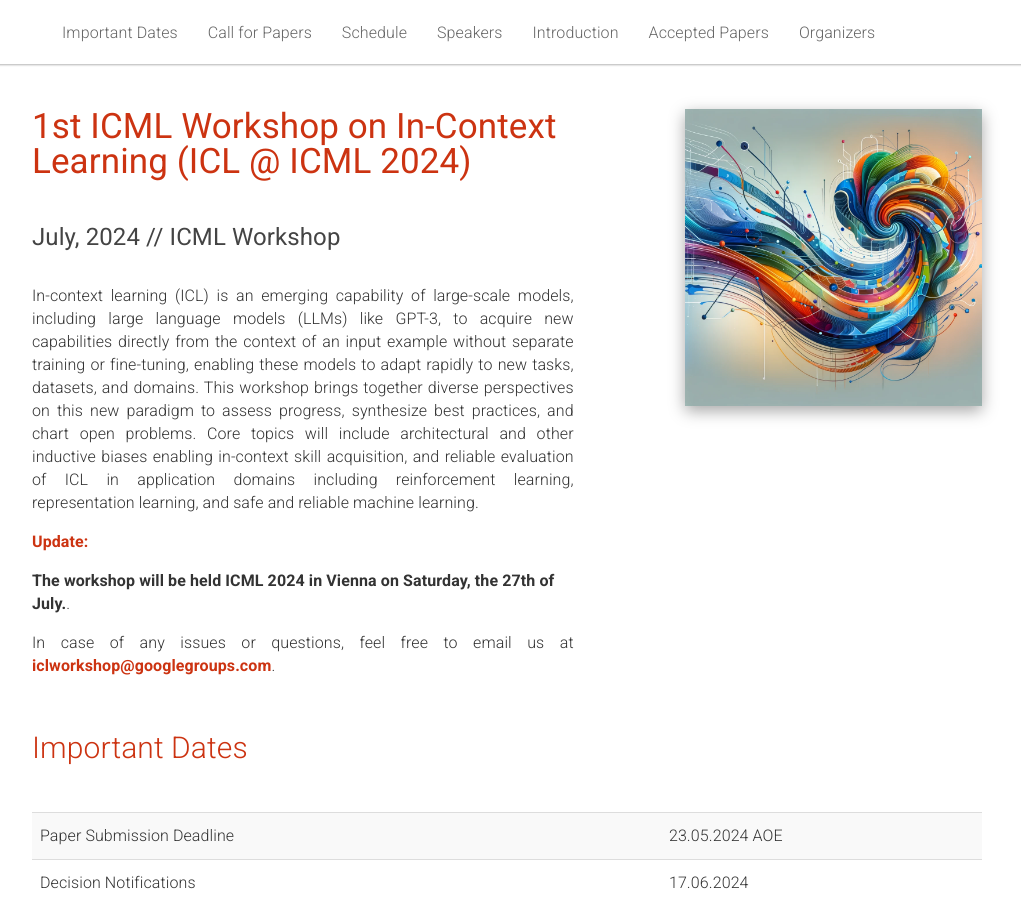
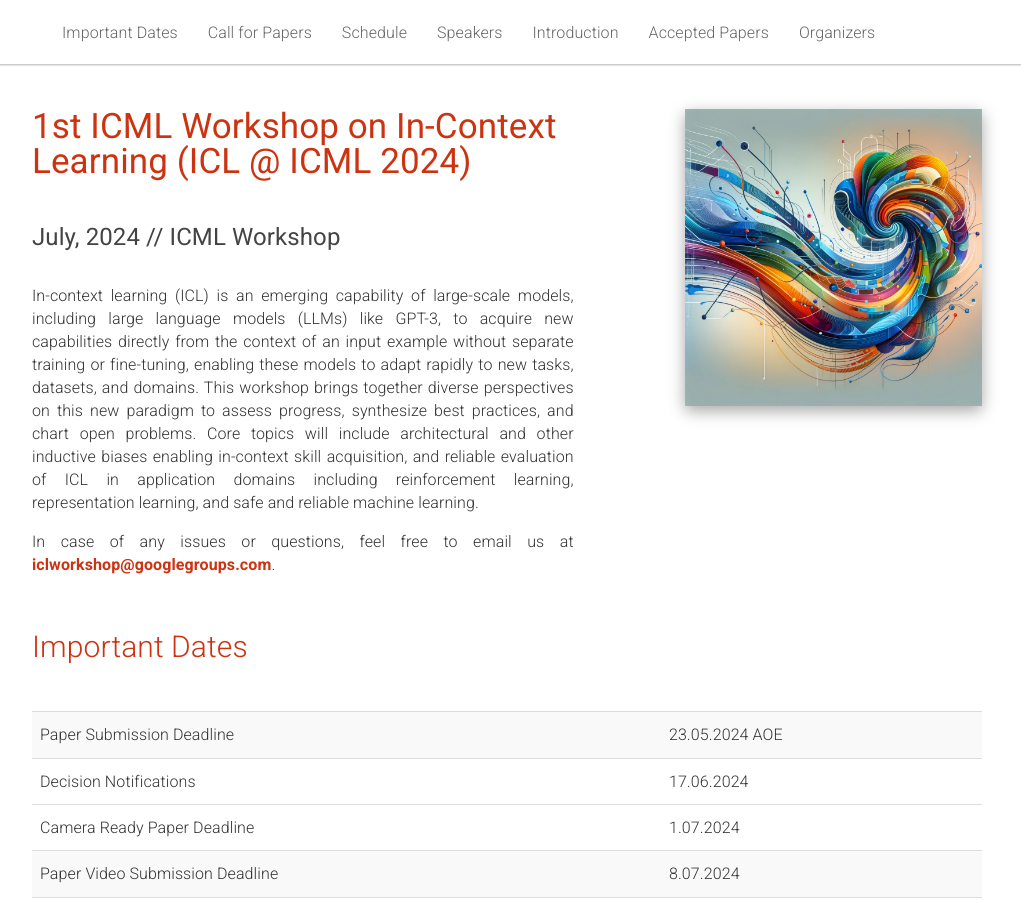
Before and after one commit to iclworkshop/iclworkshop.github.io, a Jekyll site: the page built from _pages/home.md, in a window 1280 px wide and 900 px high. Shown: the whole window, without its empty margins (133-1154 px from the left). Built offline with Jekyll 4.4.1, drawn with Linux system fonts in a browser that asks for light colours.

Commit message:
Update home.md

```diff
--- a/_pages/home.md
+++ b/_pages/home.md
@@ -18,9 +18,6 @@ acknowledgements: ""
 <p>
 In-context learning (ICL) is an emerging capability of large-scale models, including large language models (LLMs) like GPT-3, to acquire new capabilities directly from the context of an input example without separate training or fine-tuning, enabling these models to adapt rapidly to new tasks, datasets, and domains. This workshop brings together diverse perspectives on this new paradigm to assess progress, synthesize best practices, and chart open problems. Core topics will include architectural and other inductive biases enabling in-context skill acquisition, and reliable evaluation of ICL in application domains including reinforcement learning, representation learning, and safe and reliable machine learning.
     </p>
-    <p>
-    <p style="color:#c31;"><b>Update:</b></p> <b>The workshop will be held ICML 2024 in Vienna on Saturday, the 27th of July.</b>.
-       </p>
     <p>
       In case of any issues or questions, feel free to email us at <a href="mailto:iclworkshop@googlegroups.com" class="red">iclworkshop@googlegroups.com</a>.
     </p>
```
